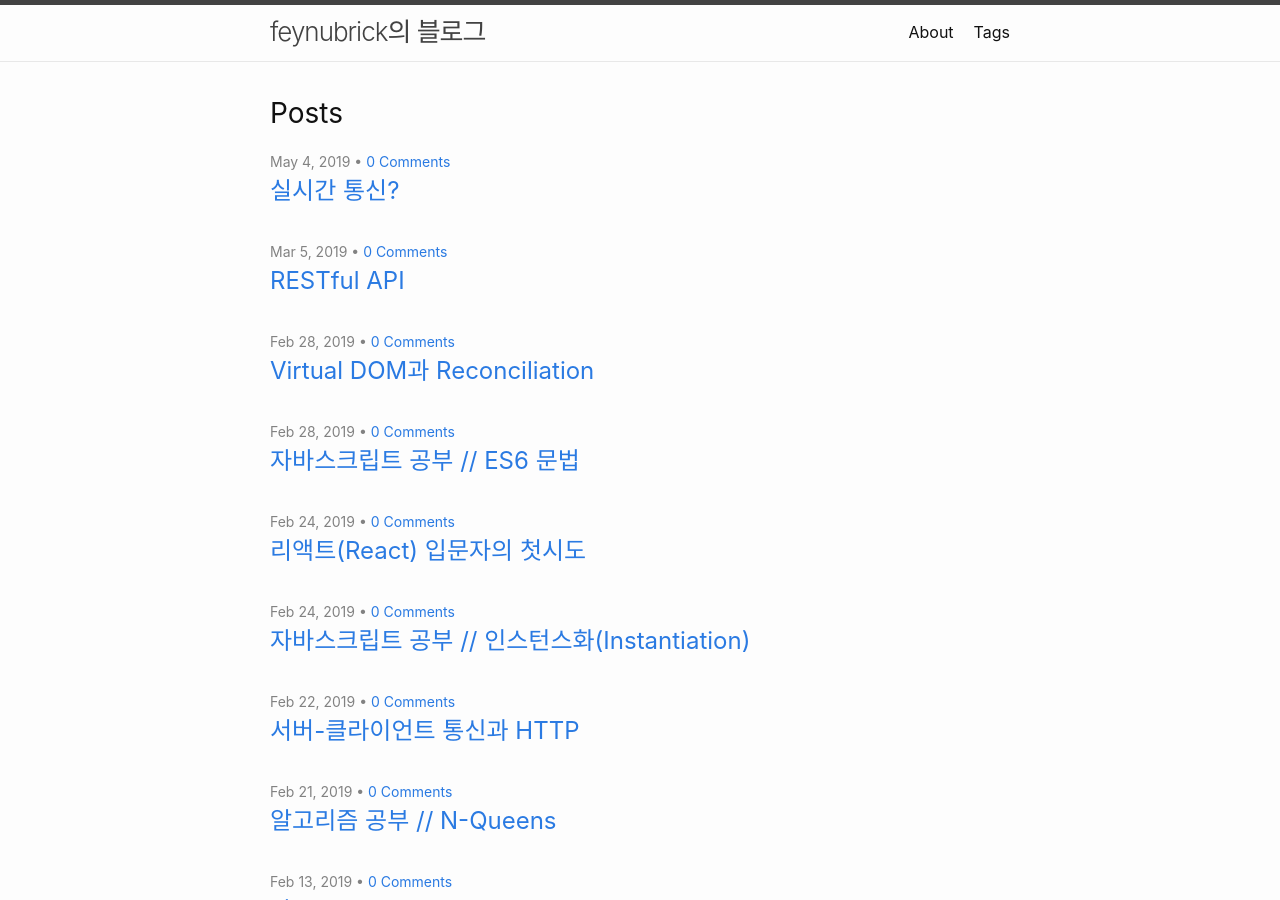
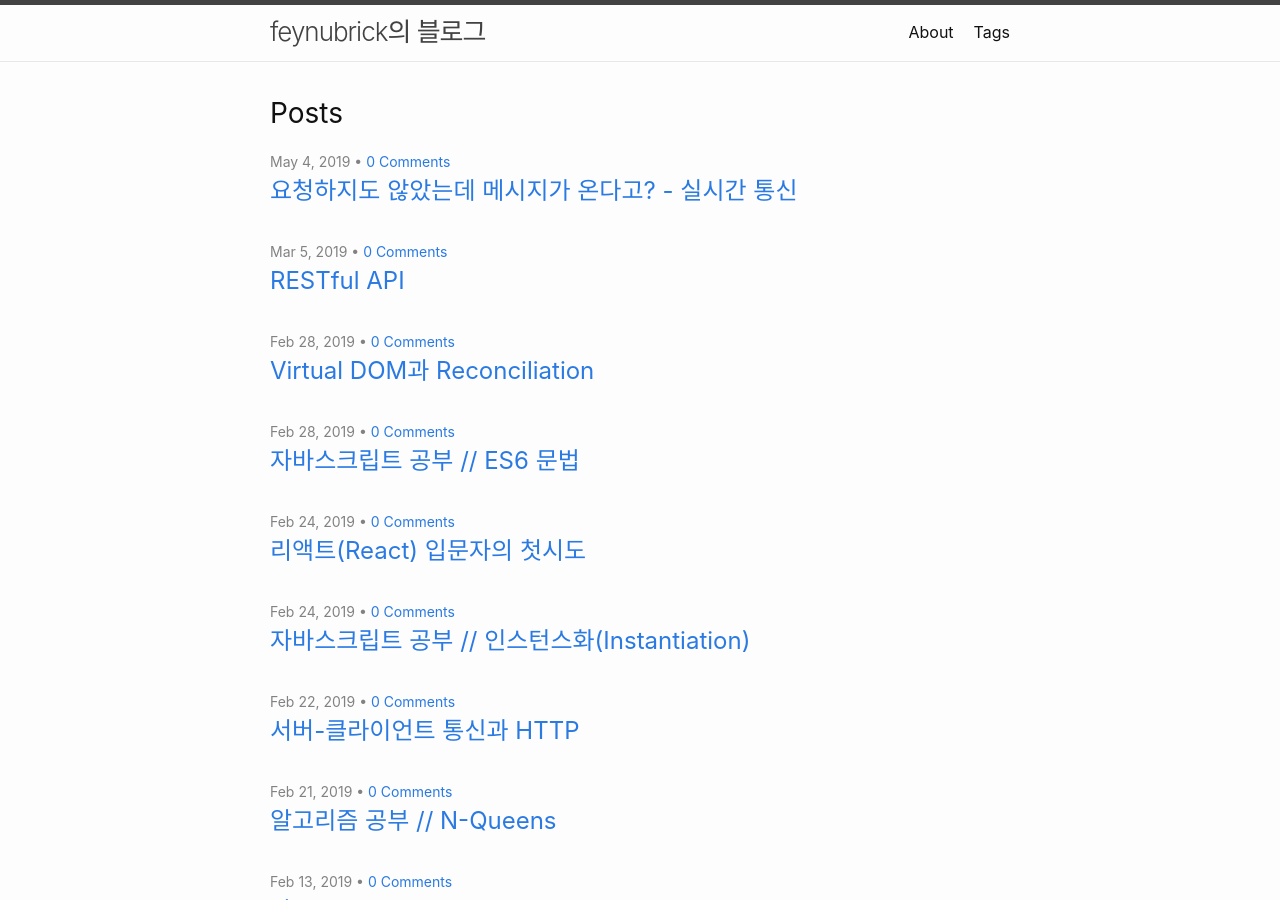
Before and after one commit to feynubrick/feynubrick.github.io, a Jekyll site: the page built from index.md, in a window 1280 px wide and 900 px high. Built offline with Jekyll 4.4.1, drawn with Linux system fonts in a browser that asks for light colours; nearby versions of some CDN libraries; part of the change alters nothing that is shown.

Commit message:
edited a post on realtime communication

```diff
--- a/_posts/2019-05-04-realtime-communication.md
+++ b/_posts/2019-05-04-realtime-communication.md
@@ -1,15 +1,29 @@
 ---
 layout: post
-title: "실시간 통신?"
+title: "요청하지도 않았는데 메시지가 온다고? - 실시간 통신"
 comments: true
 author: feynubrick
 date: 2019-05-04
 tags: [Study, CodeStates]
 ---
 
-# 해결해야했던 문제
+난 스마트폰을 무음으로 해놓고 산다.
+내 주변 사람들은 불편해하는 것 같지만(다들 적응한것 같기도 하다), 어쨌든 나는 좋다.
+무음으로 해놓는 이유는 매우 간단하다.
+방해받고 싶지 않아서다.
+더 장황하게는 내가 원하지도 않았는데 누군가가 보낸 메시지에 내가 하고 있던 일을 방해받고, 내 주의력이 분산되는 것이 싫기 때문이다.
 
-코드스테이츠 4주 프로젝트로 "꾹꾹이"라는 이름을 가진 카페 쿠폰 적립 서비스를 만들었다.
+나에게 메시지를 보낸 사람이 나를 이기적으로 생각할지 모르지만, 상대도 또한 메시지를 보내 나의 시간을 잠시 자신을 위한 일로 사용하기를 바란 것이라고 생각할 수 있다.
+따라서 메시지를 무음으로 놓고 내가 원하는 시간에 그 메시지를 확인하는 것은 예의에 어긋나는 일이 아니다.
+상대를 위해 내가 24시간 대기조가 되어야할 필요는 없지 않은가?
+
+하지만 실시간으로 확인하지는 않더라도, 상대가 원치않는 시점에(요청이 없는데도) 메시지를 보내는 일은 필요하다.
+상대의 "시간주권"을 존중하기 위해서 내가 하고 싶은 일을 못하는 것도 말이 안되기 때문이다.
+어쨌든 우리가 살아가려면 얼마간의 폐를 서로에게 끼칠 수 밖에 없다!
+
+웹 프로그래밍을 할 때도 요청하지 않은 상대에게 메시지를 전달해야할 상황이 왕왕 발생한다.
+최근에 다녔던 부트캠프인 코드 스테이츠의 마지막 팀 프로젝트인 "4주 프로젝트"로 "꾹꾹이"라는 이름을 가진 카페 쿠폰 적립 서비스를 만드는 것에 참여했다.
+이 프로젝트에서 나는 백엔드를 담당했었다.
 이 서비스의 가장 핵심적인 기능은 쿠폰을 적립하는 기능이었다.
 이 프로젝트에서 쿠폰 적립은 다음 그림과 같이 이루어진다.
 
@@ -17,12 +31,17 @@ tags: [Study, CodeStates]
   <img src="/assets/figures/ggugx2_coupon.png" alt="server-client"/>
 </figure>
 
-카페 고객이 사용하는 클라이언트 앱이, 고객이 간단하게 버튼을 눌러 적립을 요청하면, 지정된 가게에 적립해 달라는 요청을 서버에게 보낸다.
-서버는 가게 사장님이 사용하는 클라이언트 앱에게 적립요청을 보내고, 사장님이 승인하고 나면 승인 메시지를 서버에 보낸다.
-승인이 이루어지면, 서버는 데이터베이스를 업데이트하고, 성공 메시지를 고객과 사장님 모두에게 보낸다.
+이 과정은 카페 고객이 사용하는 클라이언트 앱(이하 앱), 서버, 사장님이 사용하는 관리자 웹페이지(이하 웹) 사이에 다음과 같이 일어난다.
+- 앱에서 고객이 적립 요청
+- 서버가 가게에 적립 요청 전달
+- 웹에서 사장님이 승인 메시지 서버에 전달
+- 서버는 데이터베이스를 적절히 업데이트하고, 성공 메시지를 고객과 사장님 모두에게 전달
 
-이 과정에서 내가 해결해야했던 기술적인 문제는 서버에서 클라이언트로 먼저 메시지를 보내는 일이었다.
-이것을 socket.io로 해결하기는 했지만, 어떻게 이런 일이 일어나는지 궁금해졌다.
+백엔드 담당한 개발자로서 내가 고민하고 해결해야했던 기술적인 문제는 서버에서 클라이언트로 먼저 메시지를 보내는 일이었다.
+얼핏 생각하면 별 문제가 아니라고 생각할 수 있지만,
+사실 이 문제를 해결하는 것은 초심자인 나에게는 그리 간단치 않은 문제였다.
+왜냐하면 내가 알고 있던 통신 방식인 HTTP는 서버-클라이언트 모델로 되어있기 때문이다.
+대체 HTTP가 어떻길래 이게 어렵다고 생각한 것인지 HTTP를 잠시 알아보자.
 
 ## HTTP
 
```
